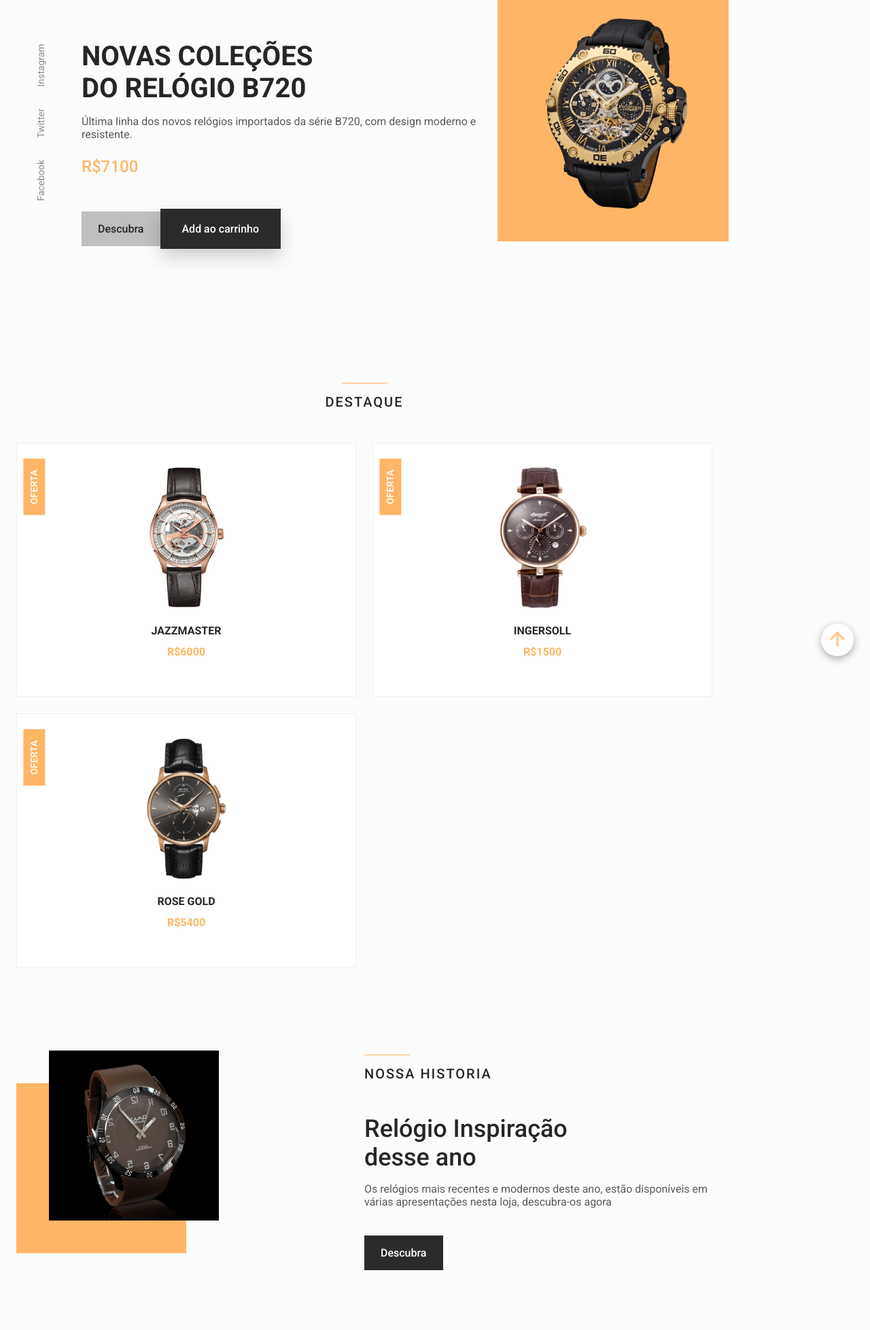
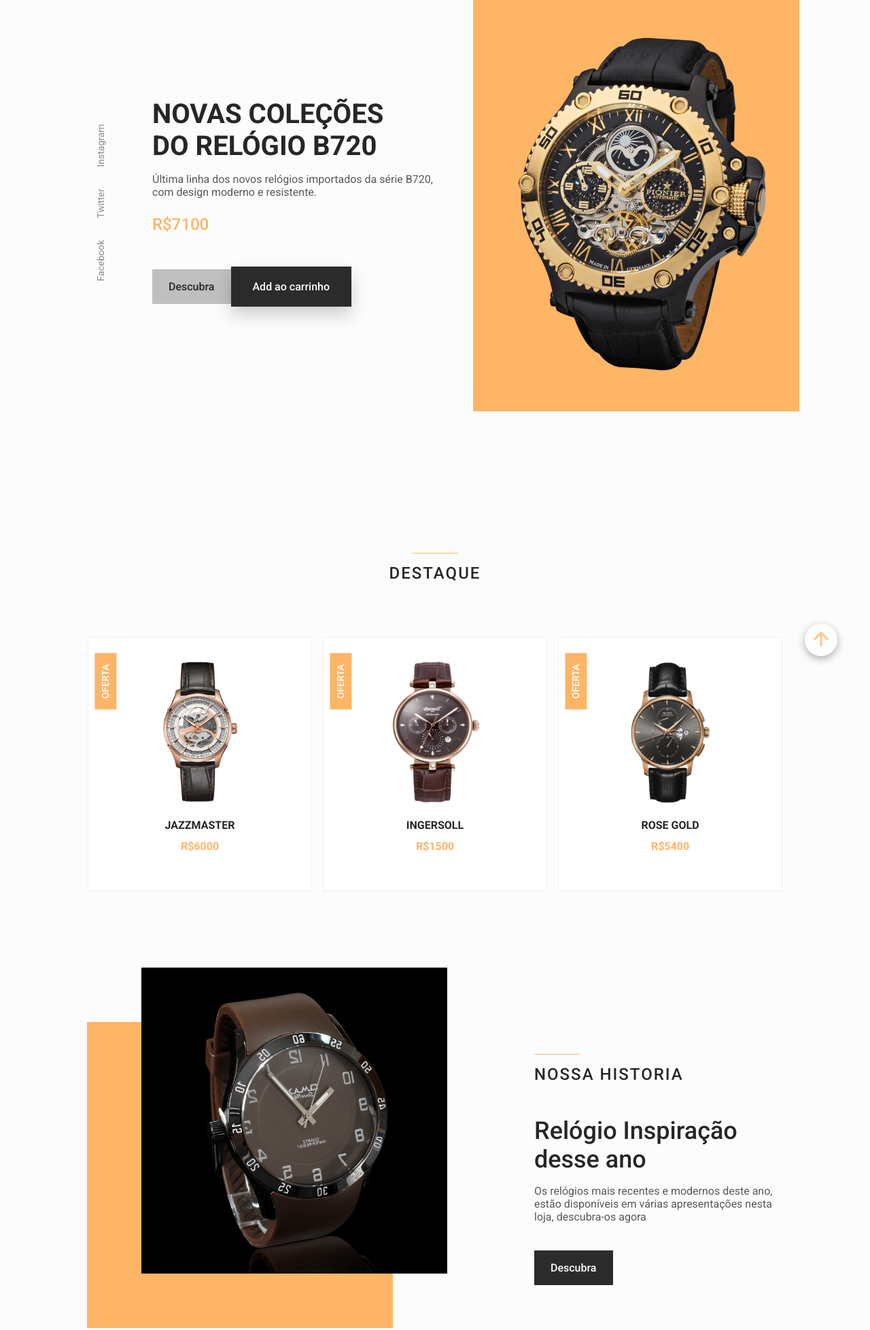
Before and after one commit to OdairCesar/responsive-layout-ecommerce, a website: page index.html in a window 1280 px wide. Shown: the part 75-2031 px from the top of the page at 68% size. Drawn offline with nearby package versions, Linux system fonts and the light colour scheme.

```diff
--- a/assets/css/styles.css
+++ b/assets/css/styles.css
@@ -1116,3 +1116,94 @@
     font-size: var(--h3-font-size);
   }
 }
+
+@media(min-width: 992px) {
+  .section__title {
+    font-size: var(--h2-font-size);
+  }
+
+  .home__container {
+    column-gap: 2rem;
+  }
+
+  .home__img-bg {
+    width: 480px;
+    height: 680px;
+  }
+
+  .home__img {
+    width: 420px;
+  }
+
+  .home__social {
+    left: -6rem;
+  }
+
+  .home__data {
+    padding: 0 0 8rem 6rem;
+  }
+
+  .featured__container {
+    grid-template-columns: repeat(3, 312px);
+    padding-top: 2rem;
+  }
+
+  .story__container, .testimonial__container {
+    column-gap: 8rem;
+  }
+
+  .story__square, .story__img, .testimonial__square, .testimonial__img {
+    width: 450px;
+  }
+
+  .story__square, .testimonial__square {
+    height: 450px;
+  }
+
+  .products__container, .new__container {
+    padding-top: 2rem;
+  }
+
+  .testimonial__container {
+    padding-bottom: 4rem;
+  }
+}
+
+@media(min-width: 1024px) {
+  .container {
+    margin-left: auto;
+    margin-right: auto;
+  }
+
+  .featured__container{
+    grid-template-columns: repeat(3, 330px);
+    gap: 1rem;
+  }
+
+  .story__container, .testimonial__container {
+    column-gap: 13rem;
+  }
+
+  .story__container {
+    padding-top: 3rem;
+  }
+
+  .story__img {
+    left: 5rem;
+    top: -5rem;
+  }
+
+  .products__container{
+    grid-template-columns: repeat(5, 190px);
+    gap: 1rem;
+  }
+
+  .testimonial__img {
+    right: 5rem;
+    top: 5rem;
+  }
+
+  .scrollup {
+    right: 3rem;
+  }
+}
```
